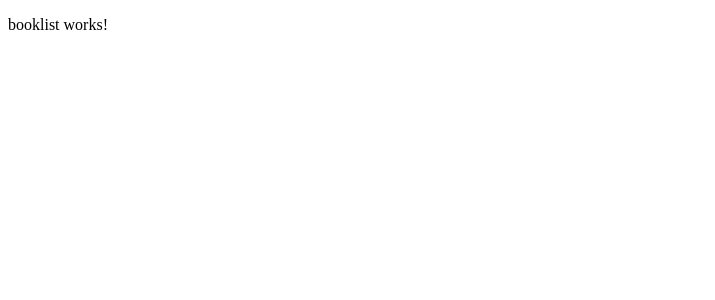
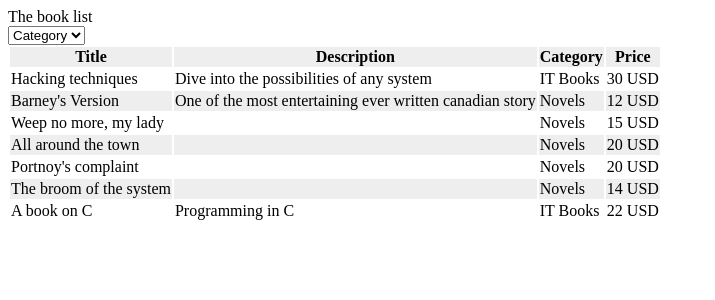
Before and after one commit to yannoff/training-angular-bookshop, an Angular app: page / in a window 1280 px wide. Shown: the top 300 px of the page, without its empty margins (0-715 px from the left). Built offline with nearby package versions, Linux system fonts and the light colour scheme.

Commit message:
Implement booklist mock data + template

```diff
--- a/src/app/app.module.ts
+++ b/src/app/app.module.ts
@@ -1,5 +1,6 @@
 import { NgModule } from '@angular/core';
 import { BrowserModule } from '@angular/platform-browser';
+import { FormsModule } from '@angular/forms';
 
 import { AppRoutingModule } from './app-routing.module';
 import { AppComponent } from './app.component';
@@ -12,6 +13,7 @@ import { BooklistComponent } from './booklist/booklist.component';
   ],
   imports: [
     BrowserModule,
+    FormsModule,
     AppRoutingModule
   ],
   providers: [],
--- /dev/null
+++ b/src/app/booklist/book.ts
@@ -0,0 +1,11 @@
+
+export interface Book {
+    id:number;
+    title:string;
+    author:string;
+    description:string;
+    category:string;
+    editor:string;
+    price:string;
+    ISBN:string;
+}
--- a/src/app/booklist/booklist.component.css
+++ b/src/app/booklist/booklist.component.css
@@ -0,0 +1,4 @@
+tr.odd { background-color: #fff; }
+
+thead,
+tr.even { background-color: #eee; }
--- a/src/app/booklist/booklist.component.html
+++ b/src/app/booklist/booklist.component.html
@@ -1 +1,34 @@
-<p>booklist works!</p>
+<div class="card">
+    <div class="card-header">{{ title }}</div>
+    <div class="card-body">
+        <div class="row">
+            <select class="btn btn-primary form-control" [(ngModel)]="category" (change)="filter()">
+                <option value="ALL">Category</option>
+                <option *ngFor="let cat of categories" [value]="cat">{{ cat }}</option>
+            </select>
+        </div>
+        <div class="table-responsive" *ngIf="books.length > 0">
+            <table class="table">
+                <thead>
+                    <tr>
+                        <th>Title</th>
+                        <th>Description</th>
+                        <th>Category</th>
+                        <th>Price</th>
+                    </tr>
+                </thead>
+                <tbody>
+                    <tr *ngFor="let book of books; let i = index" [ngClass]="{
+                        'odd': 0 === i % 2,
+                        'even': 0 !== i % 2
+                    }">
+                        <td>{{ book.title }}</td>
+                        <td>{{ book.description }}</td>
+                        <td>{{ book.category }}</td>
+                        <td>{{ book.price }}</td>
+                    </tr>
+                </tbody>
+            </table>
+        </div>
+    </div>
+</div>
--- a/src/app/booklist/booklist.component.ts
+++ b/src/app/booklist/booklist.component.ts
@@ -1,17 +1,45 @@
 import { Component, OnInit } from '@angular/core';
+import { Book } from './book'
 
 @Component({
   selector: 'app-booklist',
   templateUrl: './booklist.component.html',
   styleUrls: ['./booklist.component.css']
 })
+
 export class BooklistComponent implements OnInit {
 
   title:string = "The book list";
+  categories:string[] = [];
+  books:Book[] = [];
+  category:string = 'ALL';
 
-  constructor() { }
+  constructor() {
+  }
+
+  load(): void {
+      this.categories = [ "Novels", "IT Books" ];
+      this.books = [
+        { id: 1, title: "Hacking techniques", author: "Jon Erickson", description: "Dive into the possibilities of any system", category: "IT Books", editor: "Pearson", price: "30 USD", ISBN: "978-2-7440-2264-7" },
+        { id: 2, title: "Barney's Version", author: "Mordecai Richler", description: "One of the most entertaining ever written canadian story", category: "Novels", editor: "Gli Adelphi", price: "12 USD", ISBN: "978-88-459-1982-4" },
+        { id: 3, title: "Weep no more, my lady", author: "Mary Higgins Clark", description: "", category: "Novels", editor: "Simon & Schuster Inc.", price: "15 USD", ISBN: "2-7242-7350-8" },
+        { id: 4, title: "All around the town", author: "Mary Higgins Clark", description: "", category: "Novels", editor: "Simon & Schuster Inc.", price: "20 USD", ISBN: "2-253-07640-6" },
+        { id: 5, title: "Portnoy's complaint", author: "Philip Roth", description: "", category: "Novels", editor: "", price: "20 USD", ISBN: "978-2-07-036470-1" },
+        { id: 6, title: "The broom of the system", author: "John Foster Wallace", description: "", category: "Novels", editor: "", price: "14 USD", ISBN: "978-88-06-21197-4" },
+        { id: 7, title: "A book on C", author: "Al Kelley / Ira Pohl", description: "Programming in C", category: "IT Books", editor: "Benjamin/Cummings", price: "22 USD", ISBN: "0-8053-0060-0" },
+      ];
+  }
 
   ngOnInit(): void {
+    this.load();
+  }
+
+  filter() {
+    console.log('Current category: ' + this.category);
+    this.load();
+    if (this.category != 'ALL') {
+        this.books = this.books.filter(p => p.category == this.category);
+    }
   }
 
 }
```
